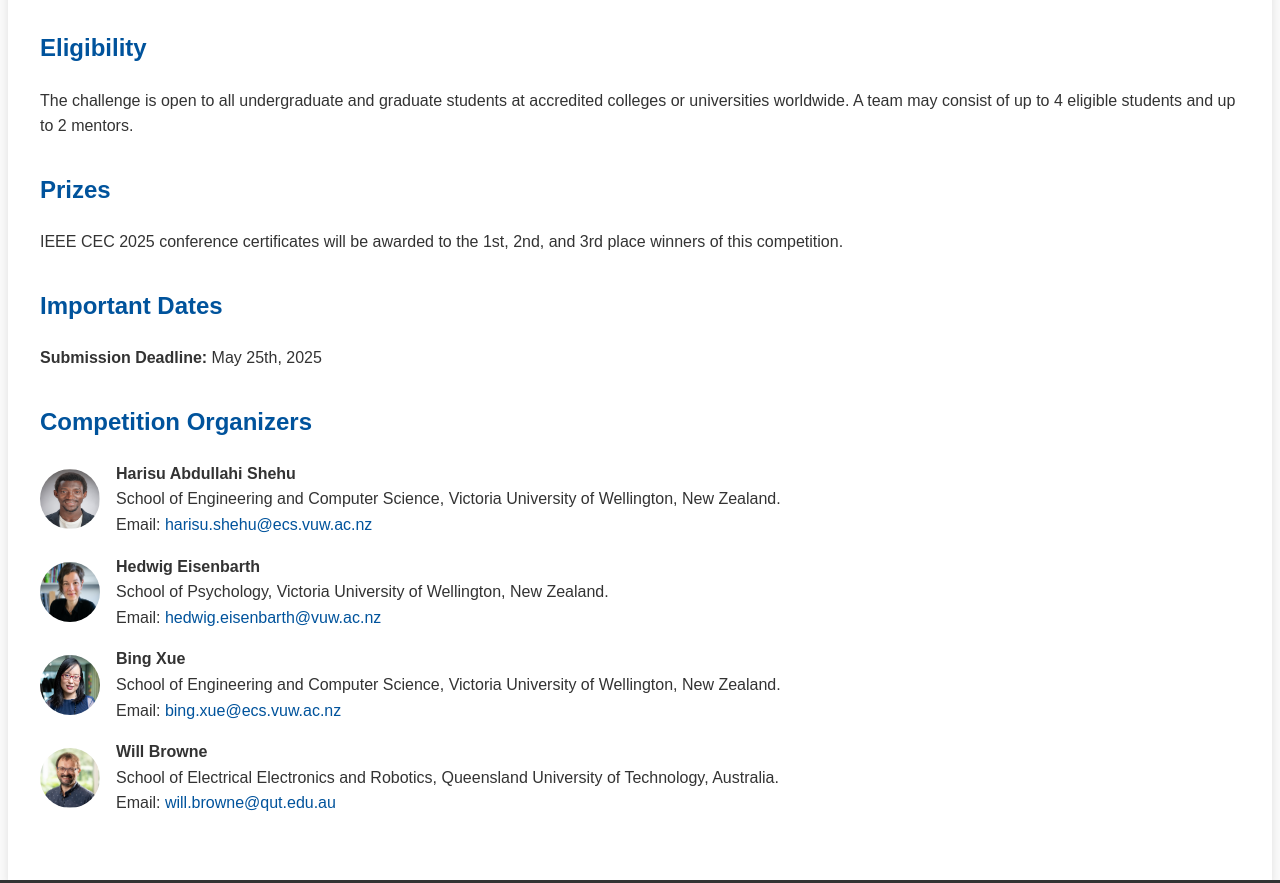
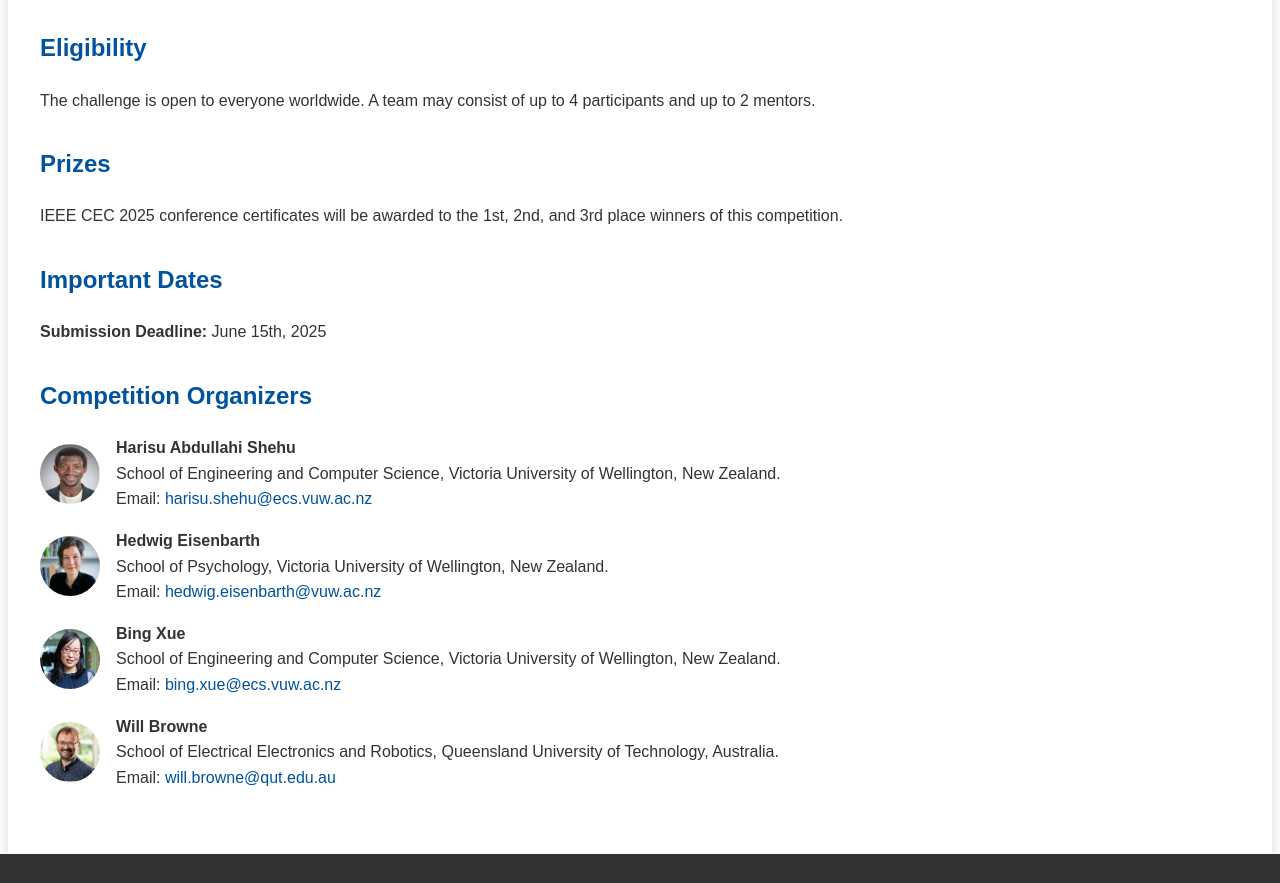
Before and after one commit to emapchallenge/emapchallenge.github.io, a plain HTML site: page index.html in a window 1280 px wide. Shown: the part 1269-2152 px from the top of the page. Drawn offline with Linux system fonts and the light colour scheme.

Commit message:
Update index.html

```diff
--- a/index.html
+++ b/index.html
@@ -106,7 +106,7 @@
 
         <section id="eligibility">
             <h2>Eligibility</h2>
-            <p>The challenge is open to all undergraduate and graduate students at accredited colleges or universities worldwide. A team may consist of up to 4 eligible students and up to 2 mentors.</p>
+            <p> The challenge is open to everyone worldwide. A team may consist of up to 4 participants and up to 2 mentors. </p>
         </section>
 
         <section id="prizes">
@@ -115,7 +115,7 @@
         </section>
         <section id="important-dates">
             <h2>Important Dates</h2>
-            <p><strong>Submission Deadline:</strong> May 25th, 2025</p>
+            <p><strong>Submission Deadline:</strong> June 15th, 2025</p>
         </section>
 
     <section id="organizers">
```
